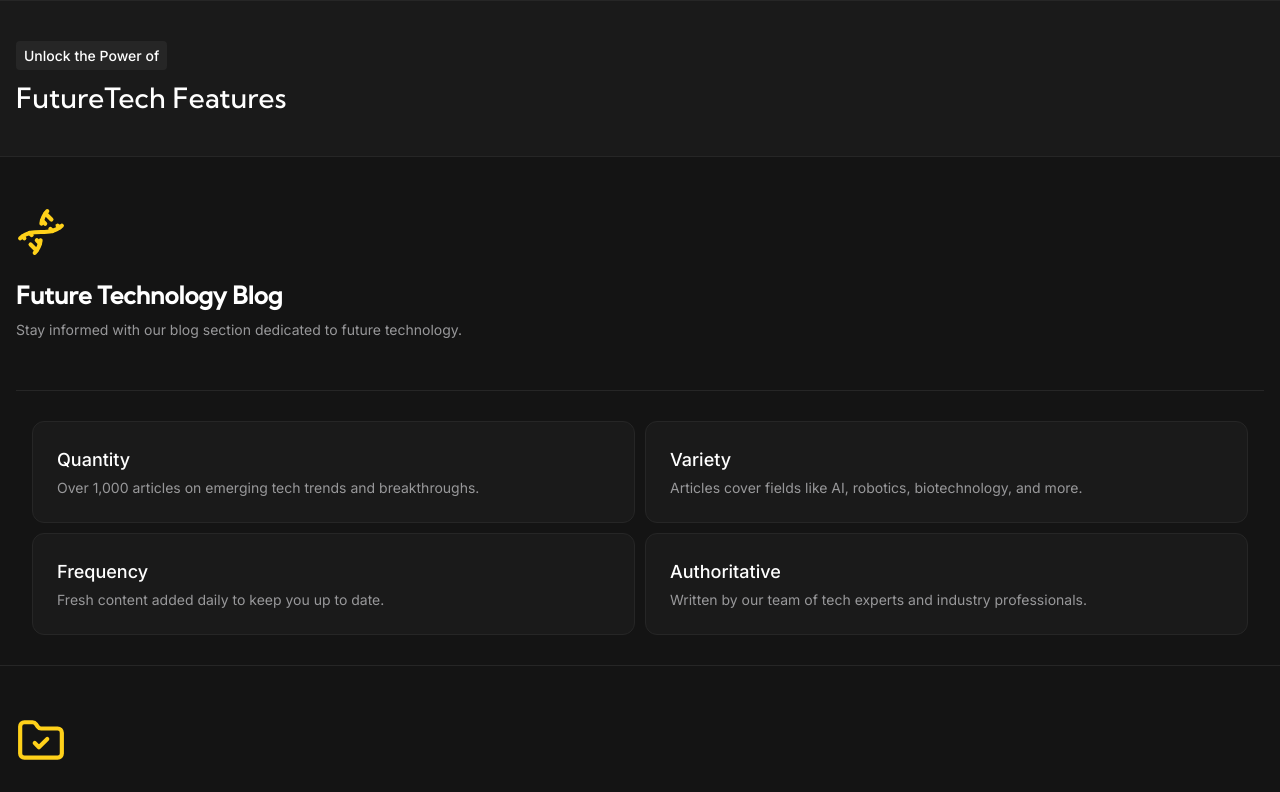
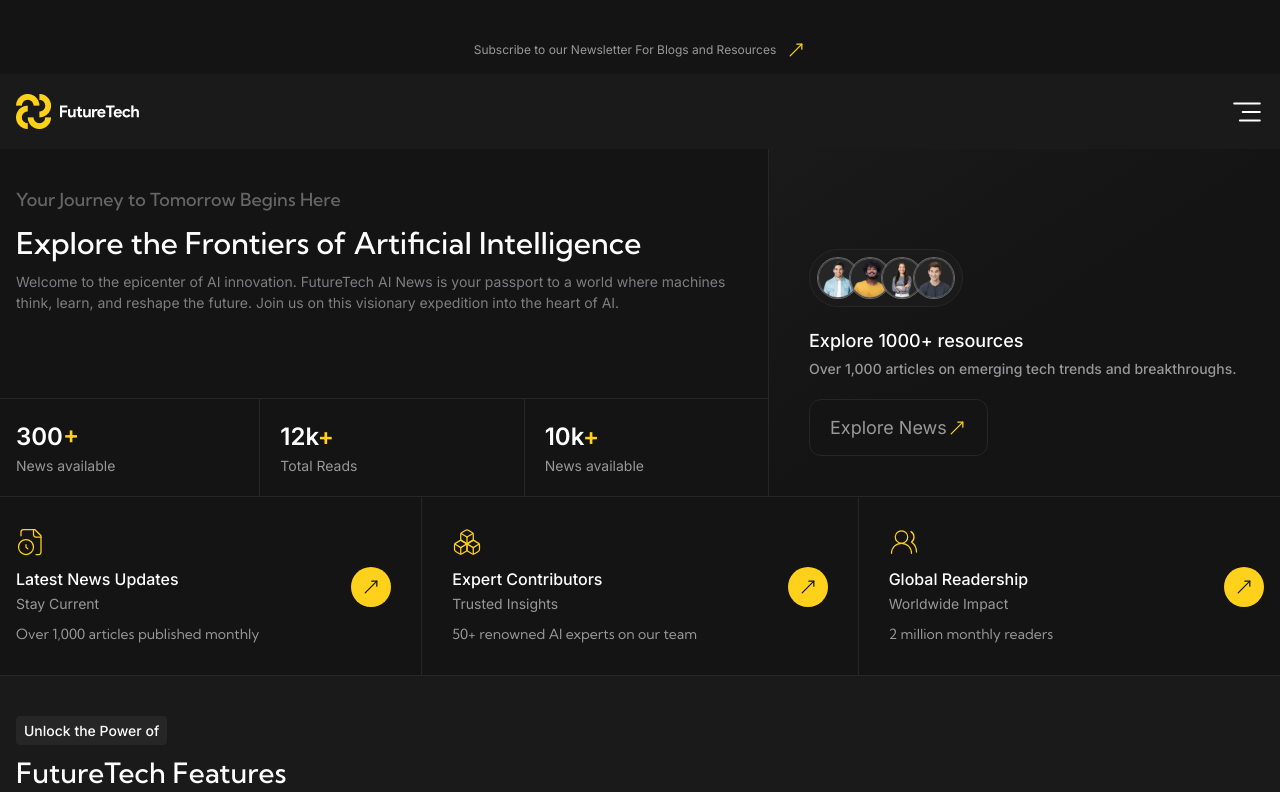
Before and after one commit to karoljaro/Blog-aplication-vue-elysia, a Nuxt app in the folder frontend/: page / in a window 1280 px wide. Shown: the top 792 px of the page. Built offline with nearby package versions, Linux system fonts and the light colour scheme.

Commit message:
refactor: Update classnames and structure in components for improved styling and layout

```diff
--- a/frontend/components/home/Main.vue
+++ b/frontend/components/home/Main.vue
@@ -1,17 +1,14 @@
 <template>
-   <!-- -------------- WRAPPER -------------- -->
-   <div class="flex h-screen flex-col">
+   <section class="flex flex-col">
       <Header />
 
-      <main class="mx-auto max-w-screen-xl flex-grow">
+      <main class="mx-auto max-w-screen-xl">
          <!-- ------------ TOP MAIN -------------- -->
 
-         <section class="flex h-3/4">
+         <div class="flex flex-wrap">
             <!-- -------------- LEFT TOP SIDE SECTION OF MAIN -------------- -->
-
-            <section class="w-3/5">
-               <div class="flex items-center justify-start px-4 lg:pl-20 lg:pr-10 xl:pl-40.5 xl:pr-12.5">
-                  <div class="pb-7.5 pt-10 lg:py-[6.25rem] xl:pb-[6.25rem] xl:pt-[9.375rem]">
+            <section class="w-full flex flex-col [@media(min-width:800px)]:w-3/5">
+               <div class="flex-1 px-4 pb-7.5 pt-10 lg:py-[6.25rem] lg:pl-20 lg:pr-10 xl:pb-[6.25rem] xl:pl-40.5 xl:pr-12.5 xl:pt-[9.375rem]">
                   <!-- -------------- TEXT DIV -------------- -->
 
                   <div class="space-y-3.5 text-left lg:space-y-5 xl:space-y-6">
@@ -29,41 +26,39 @@
                      </div>
                   </div>
                </div>
-               </div>
 
                <!-- -------------- SUB LEFT TOP SECTION OF MAIN CONTAINER -------------- -->
-
-               <div class="flex h-1/4 w-full justify-end border-t border-t-dark/15 pl-4 lg:pl-20 xl:pl-40.5">
+               <div class="flex justify-end border-y border-y-dark/15 pl-4 lg:pl-20 xl:pl-40.5">
                   <!-- Boxes orders are from left to right  -->
 
                   <div class="flex w-full justify-end lg:pr-10 xl:pr-12.5">
                      <!-- First box -->
                      <div class="flex flex-1 items-center justify-start py-5 pr-5 lg:py-7.5 lg:pr-10 xl:py-12.5 xl:pr-12.5">
                         <div class="w-full lg:space-y-0.5 xl:space-y-2.5">
-                           <h3 class="text-left font-inter font-semibold leading-normal -tracking-[3%] text-white sm:text-2xl lg:text-3xl xl:text-[2.5rem]">
+                           <h3 class="text-left font-inter font-semibold leading-normal -tracking-[3%] text-white text-2xl lg:text-3xl xl:text-[2.5rem]">
                               300<span class="text-yellow/55">+</span>
                            </h3>
-                           <p class="font-inter font-normal leading-normal -tracking-[3%] text-grey/60 sm:text-sm xl:text-lg">News available</p>
+                           <p class="font-inter font-normal leading-normal -tracking-[3%] text-grey/60 text-sm xl:text-lg">News available</p>
                         </div>
                      </div>
 
                      <!-- Second box -->
-                     <div class="flex flex-1 items-center justify-start border-x border-x-dark/15 py-5 px-5 lg:px-10 lg:py-7.5 xl:px-12.5 xl:py-12.5">
+                     <div class="flex flex-1 items-center justify-start border-x border-x-dark/15 px-5 py-5 lg:px-10 lg:py-7.5 xl:px-12.5 xl:py-12.5">
                         <div class="w-full lg:space-y-0.5 xl:space-y-2.5">
-                           <h3 class="text-left font-inter font-semibold leading-normal -tracking-[3%] text-white sm:text-2xl lg:text-3xl xl:text-[2.5rem]">
+                           <h3 class="text-left font-inter font-semibold leading-normal -tracking-[3%] text-white text-2xl lg:text-3xl xl:text-[2.5rem]">
                               12k<span class="text-yellow/55">+</span>
                            </h3>
-                           <p class="font-inter font-normal leading-normal -tracking-[3%] text-grey/60 sm:text-sm xl:text-lg">Total Reads</p>
+                           <p class="font-inter font-normal leading-normal -tracking-[3%] text-grey/60 text-sm xl:text-lg">Total Reads</p>
                         </div>
                      </div>
 
                      <!-- Third box -->
-                     <div class="flex flex-1 items-center justify-start py-5 pl-5 sm:pr-0 lg:py-7.5 lg:pl-10 xl:py-12.5 xl:pl-12.5">
+                     <div class="flex flex-1 items-center justify-start py-5 pl-5 pr-0 lg:py-7.5 lg:pl-10 xl:py-12.5 xl:pl-12.5">
                         <div class="w-full lg:space-y-0.5 xl:space-y-2.5">
-                           <h3 class="text-left font-inter font-semibold leading-normal -tracking-[3%] text-white sm:text-2xl lg:text-3xl xl:text-[2.5rem]">
+                           <h3 class="text-left font-inter font-semibold leading-normal -tracking-[3%] text-white text-2xl lg:text-3xl xl:text-[2.5rem]">
                               10k<span class="text-yellow/55">+</span>
                            </h3>
-                           <p class="font-inter font-normal leading-normal -tracking-[3%] text-grey/60 sm:text-sm xl:text-lg">News available</p>
+                           <p class="font-inter font-normal leading-normal -tracking-[3%] text-grey/60 text-sm xl:text-lg">News available</p>
                         </div>
                      </div>
                   </div>
@@ -71,14 +66,14 @@
             </section>
 
             <!-- -------------- Right TOP SIDE SECTION OF MAIN -------------- -->
-            <section class="relative flex h-full w-2/5 flex-col items-start justify-end border-l border-l-dark/15 sm:pb-10 sm:pl-10 lg:pb-12.5 lg:pl-12.5 xl:pb-20 xl:pl-20">
-               <div class="sm:space-y-5 xl:space-y-[1.875rem]">
+            <section class="bg-gradient-to-br to-dark/08 via-dark/08 from-dark/10 flex flex-1 w-2/5 flex-col items-start justify-end border-l border-b border-b-dark/15 border-l-dark/15 pb-10 px-10 pt-[6.25rem] lg:pt-[9.375rem] lg:pb-12.5 lg:pl-12.5 xl:pb-20 xl:pl-20">
+                <div class="space-y-5 xl:space-y-[1.875rem]">
                   <SharedAvatarGroupe :data="avatarPhotos" />
 
-                  <div class="sm:space-y-1 lg:space-y-1.5 xl:space-y-3.5">
-                     <h2 class="text-left font-inter font-medium leading-normal -tracking-[3%] text-white sm:text-lg lg:text-xl xl:text-2xl">Explore 1000+ resources</h2>
+                  <div class="space-y-1 lg:space-y-1.5 xl:space-y-3.5">
+                     <h2 class="text-left font-inter font-medium leading-normal -tracking-[3%] text-white text-lg lg:text-xl xl:text-2xl">Explore 1000+ resources</h2>
 
-                     <p class="text-left font-inter font-medium leading-normal -tracking-[3%] text-grey/60 sm:text-sm lg:text-base xl:text-lg">
+                     <p class="text-left font-inter font-medium leading-normal -tracking-[3%] text-grey/60 text-sm lg:text-base xl:text-lg">
                         Over 1,000 articles on emerging tech trends and breakthroughs.
                      </p>
                   </div>
@@ -86,63 +81,57 @@
                   <SharedBtnPrimaryBtn> Explore News </SharedBtnPrimaryBtn>
                </div>
             </section>
-         </section>
+         </div>
+
          <!-- ------------ BOTTOM MAIN (SUB CONTAINER) -------------- -->
-
-         <section class="flex h-1/4 w-full items-stretch justify-center border-t border-t-dark/15 sm:px-4 lg:px-20 xl:px-40.5">
+          <section class="flex flex-wrap [@media(max-width:1040px)]:flex-col w-full px-4 lg:px-20 xl:px-40.5 justify-center">
              <!-- Boxes orders are from left to right  -->
 
-            <!-- First box -->
-            <div class="p flex w-1/3 flex-col justify-center sm:space-y-2.5 sm:pr-5 lg:space-y-5 lg:pr-12.5 xl:space-y-7.5 xl:pr-20">
-               <FileClock :size="50" :stroke-width="1" class="self-start text-yellow/55 sm:size-7.5 lg:size-10 xl:size-[3.125rem]" />
-
-               <div class="flex w-full justify-between">
-                  <div class="sm:space-y-0.5 xl:space-y-1">
-                     <p class="text-left font-inter font-medium !leading-normal -tracking-[3%] text-white sm:text-base lg:text-lg xl:text-xl">Latest News Updates</p>
-                     <p class="text-left font-inter font-normal !leading-normal -tracking-[3%] text-grey/60 sm:text-sm lg:text-base xl:text-lg">Stay Current</p>
-                  </div>
-
-                  <SharedBtnSecondBtn class="sm:ml-3.5 xl:ml-5" />
-               </div>
-
-               <p class="self-start text-left font-kumbh-sans font-normal !leading-normal -tracking-[3%] text-grey/60 sm:text-sm lg:text-base xl:text-xl">Over 1,000 articles published monthly</p>
-            </div>
-
-            <!-- Second box -->
-
-            <div class="flex flex-1 flex-col items-center justify-center border-x border-x-dark/15 sm:space-y-2.5 sm:px-5 lg:space-y-5 lg:px-12.5 xl:space-y-7.5 xl:px-20">
-               <Boxes :size="50" :stroke-width="1" class="self-start text-yellow/55 sm:size-7.5 lg:size-10 xl:size-[3.125rem]" />
-
-               <div class="flex w-full justify-between">
-                  <div class="sm:space-y-0.5 xl:space-y-1">
-                     <p class="text-left font-inter font-medium !leading-normal -tracking-[3%] text-white sm:text-base lg:text-lg xl:text-xl">Expert Contributors</p>
-                     <p class="text-left font-inter font-normal !leading-normal -tracking-[3%] text-grey/60 sm:text-sm lg:text-base xl:text-lg">Trusted Insights</p>
-                  </div>
-
-                  <SharedBtnSecondBtn class="sm:ml-3.5 xl:ml-5" />
-               </div>
-
-               <p class="self-start text-left font-kumbh-sans font-normal !leading-normal -tracking-[3%] text-grey/60 sm:text-sm lg:text-base xl:text-xl">50+ renowned AI experts on our team</p>
-            </div>
-
-            <!-- third box -->
-            <div class="flex flex-1 flex-col items-center justify-center sm:space-y-2.5 sm:pl-5 lg:space-y-5 lg:pl-12.5 xl:space-y-7.5 xl:pl-20">
-               <UsersRound :size="50" :stroke-width="1" class="self-start text-yellow/55 sm:size-7.5 lg:size-10 xl:size-[3.125rem]" />
-
-               <div class="flex w-full justify-between">
-                  <div class="sm:space-y-0.5 xl:space-y-1">
-                     <p class="text-left font-inter font-medium !leading-normal -tracking-[3%] text-white sm:text-base lg:text-lg xl:text-xl">Global Readership</p>
-                     <p class="text-left font-inter font-normal !leading-normal -tracking-[3%] text-grey/60 sm:text-sm lg:text-base xl:text-lg">Worldwide Impact</p>
-                  </div>
-
-                  <SharedBtnSecondBtn class="sm:ml-3.5 xl:ml-5" />
-               </div>
-
-               <p class="self-start text-left font-kumbh-sans font-normal !leading-normal -tracking-[3%] text-grey/60 sm:text-sm lg:text-base xl:text-xl">2 million monthly readers</p>
-            </div>
+            <HomeAtomComponentsSubMainBoxes class="[@media(min-width:65rem)]:pr-7.5 xl:pr-20 lg:pr-12.5">
+                <template #icon>
+                    <FileClock :size="50" :stroke-width="1" class="self-start text-yellow/55 size-7.5 lg:size-10 xl:size-[3.125rem]" />
+                </template>
+                <template #box-header>
+                    Latest News Updates
+                </template>
+                <template #box-content>
+                    Stay Current
+                </template>
+                <template #box-details>
+                    Over 1,000 articles published monthly
+                </template>
+            </HomeAtomComponentsSubMainBoxes>
+            <HomeAtomComponentsSubMainBoxes class="[@media(max-width:65rem)]:border-y [@media(max-width:65rem)]:border-y-dark/15 [@media(max-width:65rem)]:border-x-0 [@media(min-width:65rem)]:px-7.5 xl:px-20 lg:px-12.5 border-x border-x-dark/15">
+                <template #icon>
+                    <Boxes :size="50" :stroke-width="1" class="self-start text-yellow/55 size-7.5 lg:size-10 xl:size-[3.125rem]" />
+                </template>
+                <template #box-header>
+                    Expert Contributors
+                </template>
+                <template #box-content>
+                    Trusted Insights
+                </template>
+                <template #box-details>
+                    50+ renowned AI experts on our team
+                </template>
+            </HomeAtomComponentsSubMainBoxes>
+            <HomeAtomComponentsSubMainBoxes class="[@media(min-width:65rem)]:pl-7.5 xl:pl-20 lg:pl-12.5">
+                <template #icon>
+                    <UsersRound :size="50" :stroke-width="1" class="self-start text-yellow/55 size-7.5 lg:size-10 xl:size-[3.125rem]" />
+                </template>
+                <template #box-header>
+                    Global Readership
+                </template>
+                <template #box-content>
+                    Worldwide Impact
+                </template>
+                <template #box-details>
+                    2 million monthly readers
+                </template>
+            </HomeAtomComponentsSubMainBoxes>
           </section>
       </main>
-   </div>
+   </section>
 </template>
 
 <script setup lang="ts">
--- a/frontend/components/home/Section_FutureTech.vue
+++ b/frontend/components/home/Section_FutureTech.vue
@@ -1,5 +1,5 @@
 <template>
-   <section class="flex min-h-screen flex-col">
+   <section class="flex flex-col">
       <!-- ------------ SECTION HEADER ------------ -->
       <SharedSectionHeader>
          <div class="mx-auto max-w-screen-xl space-y-2.5 px-4 py-10 lg:px-20 lg:py-20 xl:space-y-4 xl:px-40.5 xl:py-30">
@@ -29,26 +29,26 @@
 
          <!-- RIGHT SIDE -->
          <div class="flex flex-wrap gap-2.5 px-4 py-7.5 lg:w-fit lg:gap-5 lg:py-15 lg:pl-15 lg:pr-0 xl:gap-7.5 xl:py-20 xl:pl-20">
-            <SharedContentBox class="min-w-72 flex-1 basis-[40%] space-y-1 p-6 lg:space-y-4 lg:p-7.5 xl:space-y-5 xl:p-10">
+            <SharedContentBox class="min-w-64 flex-1 basis-[40%] space-y-1 p-6 lg:space-y-4 lg:p-7.5 xl:space-y-5 xl:p-10">
                <h3 class="text-left font-inter font-medium !leading-normal -tracking-[3%] text-white text-lg lg:text-xl xl:text-2xl">Quantity</h3>
                <p class="text-left font-inter font-normal !leading-normal -tracking-[3%] text-grey/60 text-sm lg:text-base xl:text-lg">
                   Over 1,000 articles on emerging tech trends and breakthroughs.
                </p>
             </SharedContentBox>
 
-            <SharedContentBox class="min-w-72 flex-1 basis-[40%] space-y-1 p-6 lg:space-y-4 lg:p-7.5 xl:space-y-5 xl:p-10">
+            <SharedContentBox class="min-w-64 flex-1 basis-[40%] space-y-1 p-6 lg:space-y-4 lg:p-7.5 xl:space-y-5 xl:p-10">
                <h3 class="text-left font-inter font-medium !leading-normal -tracking-[3%] text-white text-lg lg:text-xl xl:text-2xl">Variety</h3>
                <p class="text-left font-inter font-normal !leading-normal -tracking-[3%] text-grey/60 text-sm lg:text-base xl:text-lg">
                   Articles cover fields like AI, robotics, biotechnology, and more.
                </p>
             </SharedContentBox>
 
-            <SharedContentBox class="min-w-72 flex-1 basis-[40%] space-y-1 p-6 lg:space-y-4 lg:p-7.5 xl:space-y-5 xl:p-10">
+            <SharedContentBox class="min-w-64 flex-1 basis-[40%] space-y-1 p-6 lg:space-y-4 lg:p-7.5 xl:space-y-5 xl:p-10">
                <h3 class="text-left font-inter font-medium !leading-normal -tracking-[3%] text-white text-lg lg:text-xl xl:text-2xl">Frequency</h3>
                <p class="text-left font-inter font-normal !leading-normal -tracking-[3%] text-grey/60 text-sm lg:text-base xl:text-lg">Fresh content added daily to keep you up to date.</p>
             </SharedContentBox>
 
-            <SharedContentBox class="min-w-72 flex-1 basis-[40%] space-y-1 p-6 lg:space-y-4 lg:p-7.5 xl:space-y-5 xl:p-10">
+            <SharedContentBox class="min-w-64 flex-1 basis-[40%] space-y-1 p-6 lg:space-y-4 lg:p-7.5 xl:space-y-5 xl:p-10">
                <h3 class="text-left font-inter font-medium !leading-normal -tracking-[3%] text-white text-lg lg:text-xl xl:text-2xl">Authoritative</h3>
                <p class="text-left font-inter font-normal !leading-normal -tracking-[3%] text-grey/60 text-sm lg:text-base xl:text-lg">
                   Written by our team of tech experts and industry professionals.
@@ -75,22 +75,22 @@
 
          <!-- RIGHT SIDE -->
          <div class="flex flex-wrap gap-2.5 px-4 py-7.5 lg:w-fit lg:gap-5 lg:py-15 lg:pl-15 lg:pr-0 xl:gap-7.5 xl:py-20 xl:pl-20">
-            <SharedContentBox class="min-w-72 flex-1 basis-[40%] space-y-1 p-6 lg:space-y-4 lg:p-7.5 xl:space-y-5 xl:p-10">
+            <SharedContentBox class="min-w-64 flex-1 basis-[40%] space-y-1 p-6 lg:space-y-4 lg:p-7.5 xl:space-y-5 xl:p-10">
                <h3 class="text-left font-inter font-medium !leading-normal -tracking-[3%] text-white text-lg lg:text-xl xl:text-2xl">Depth</h3>
                <p class="text-left font-inter font-normal !leading-normal -tracking-[3%] text-grey/60 text-sm lg:text-base xl:text-lg">500+ research articles for in-depth understanding.</p>
             </SharedContentBox>
 
-            <SharedContentBox class="min-w-72 flex-1 basis-[40%] space-y-1 p-6 lg:space-y-4 lg:p-7.5 xl:space-y-5 xl:p-10">
+            <SharedContentBox class="min-w-64 flex-1 basis-[40%] space-y-1 p-6 lg:space-y-4 lg:p-7.5 xl:space-y-5 xl:p-10">
                <h3 class="text-left font-inter font-medium !leading-normal -tracking-[3%] text-white text-lg lg:text-xl xl:text-2xl">Graphics</h3>
                <p class="text-left font-inter font-normal !leading-normal -tracking-[3%] text-grey/60 text-sm lg:text-base xl:text-lg">Visual aids and infographics to enhance comprehension.</p>
             </SharedContentBox>
 
-            <SharedContentBox class="min-w-72 flex-1 basis-[40%] space-y-1 p-6 lg:space-y-4 lg:p-7.5 xl:space-y-5 xl:p-10">
+            <SharedContentBox class="min-w-64 flex-1 basis-[40%] space-y-1 p-6 lg:space-y-4 lg:p-7.5 xl:space-y-5 xl:p-10">
                <h3 class="text-left font-inter font-medium !leading-normal -tracking-[3%] text-white text-lg lg:text-xl xl:text-2xl">Trends</h3>
                <p class="text-left font-inter font-normal !leading-normal -tracking-[3%] text-grey/60 text-sm lg:text-base xl:text-lg">Explore emerging trends in future technology research.</p>
             </SharedContentBox>
 
-            <SharedContentBox class="min-w-72 flex-1 basis-[40%] space-y-1 p-6 lg:space-y-4 lg:p-7.5 xl:space-y-5 xl:p-10">
+            <SharedContentBox class="min-w-64 flex-1 basis-[40%] space-y-1 p-6 lg:space-y-4 lg:p-7.5 xl:space-y-5 xl:p-10">
                <h3 class="text-left font-inter font-medium !leading-normal -tracking-[3%] text-white text-lg lg:text-xl xl:text-2xl">Contributors</h3>
                <p class="text-left font-inter font-normal !leading-normal -tracking-[3%] text-grey/60 text-sm lg:text-base xl:text-lg">Contributions from tech researchers and academics.</p>
             </SharedContentBox>
--- /dev/null
+++ b/frontend/components/home/atomComponents/SubMainBoxes.vue
@@ -0,0 +1,21 @@
+<template>
+   <div class="flex flex-1 max-w-[37.5rem] min-w-60 w-full flex-col mx-auto items-center justify-center space-y-2.5 py-7.5 lg:space-y-5 lg:py-10 xl:space-y-7.5 xl:py-12.5">
+      <slot name="icon" />
+
+      <div class="flex w-full justify-between">
+         <div class="space-y-0.5 xl:space-y-1">
+            <p class="text-left font-inter text-base font-medium !leading-normal -tracking-[3%] text-white lg:text-lg xl:text-xl">
+               <slot name="box-header" />
+            </p>
+            <p class="text-left font-inter text-sm font-normal !leading-normal -tracking-[3%] text-grey/60 lg:text-base xl:text-lg">
+               <slot name="box-content" />
+            </p>
+         </div>
+         <SharedBtnSecondBtn class="ml-3.5 xl:ml-5" />
+      </div>
+
+      <p class="self-start text-left font-kumbh-sans text-sm font-normal !leading-normal -tracking-[3%] text-grey/60 lg:text-base xl:text-xl">
+         <slot name="box-details" />
+      </p>
+   </div>
+</template>
--- a/frontend/components/shared/AvatarGroupe.vue
+++ b/frontend/components/shared/AvatarGroupe.vue
@@ -1,12 +1,12 @@
 <template>
    <div
-      class="flex max-w-max -space-x-2 overflow-hidden rounded-full border border-solid border-dark/15 bg-dark/10 xl:p-2.5 sm:p-2"
+      class="flex max-w-max -space-x-2 overflow-hidden rounded-full border border-solid border-dark/15 bg-dark/10 xl:p-2.5 p-2"
    >
       <template v-for="{ photoSrc, photoAlt } in $props['data']" :key="photoSrc">
          <img
             :alt="photoAlt"
             :src="photoSrc"
-            class="inline-block xl:size-[3.75rem] lg:size-[3.125rem] sm:size-10 rounded-full ring-1 ring-dark/40"
+            class="inline-block xl:size-[3.75rem] lg:size-[3.125rem] size-10 rounded-full ring-1 ring-dark/40"
          />
       </template>
    </div>
--- a/frontend/components/shared/btn/SecondBtn.vue
+++ b/frontend/components/shared/btn/SecondBtn.vue
@@ -1,6 +1,6 @@
 <template>
-    <button class="grid place-items-center xl:size-13 lg:size-11 sm:size-10 bg-yellow/55 rounded-full">
-        <MoveUpRight :stroke-width="1.5" class="text-dark/08 xl:size-6 sm:size-5" />
+    <button class="grid place-items-center xl:size-13 lg:size-11 size-10 bg-yellow/55 rounded-full">
+        <MoveUpRight :stroke-width="1.5" class="text-dark/08 xl:size-6 size-5" />
     </button>
 </template>
 
--- a/frontend/pages/index.vue
+++ b/frontend/pages/index.vue
@@ -1,6 +1,6 @@
 <template>
     <div>
-        <!-- <HomeMain /> -->
+        <HomeMain />
         <HomeSectionFutureTech />
         <HomeSectionExamplePosts />
     </div>
```
Also changed, not shown: frontend/components/home/Section_ExamplePosts.vue (+25 -5 lines), frontend/components/shared/ExamplePosts.vue (+11 -8 lines). Lines whose indentation alone changed are shown as unchanged.
